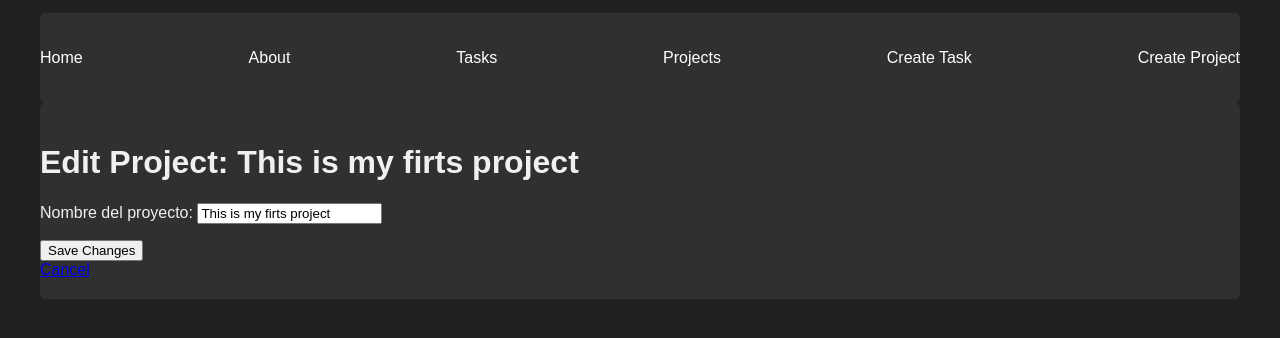
After one commit to juantadayunemi/djangoproyect, a Django app: page /projects/1/edit/ in a window 1280 px wide. The commit adds this page. Shown: the top 338 px of the page. Run offline with Django 5.2, Linux system fonts and the light colour scheme; data comes from the database, SQL or seed files in the repository; both versions use the stored data as it was after the commit.

Commit message:
edit proyect

```diff
--- a/myapp/forms.py
+++ b/myapp/forms.py
@@ -3,10 +3,16 @@ from turtle import title
 from typing import Required
 from urllib import request
 from django import forms
+from .models import Project
 
 class CreateNewTask(forms.Form):
     title = forms.CharField(label="Titulo de tarea", max_length=200)
     description = forms.CharField(label='Descripción de la tarea', widget=forms.Textarea, required=False)
 
-class CreateNewProject(forms.Form):
-    name = forms.CharField(label="Nombre del proyecto", max_length=200)
+class CreateNewProject(forms.ModelForm):
+    class Meta:
+        model = Project
+        fields = ['name']
+        labels = {
+            'name': "Nombre del proyecto"
+        }
--- a/myapp/templates/projects/detail.html
+++ b/myapp/templates/projects/detail.html
@@ -2,6 +2,12 @@
 
 {% block content %}
 <h1>{{project}}</h1>
+
+<button>
+    <a href="{% url 'edit_project' project.id %}">Edit</a>
+</button>
+
+<button>Delete</button>
 
 {% for task in tasks %}
 
--- /dev/null
+++ b/myapp/templates/projects/edit.html
@@ -0,0 +1,13 @@
+{% extends 'layouts/base.html' %}
+
+{% block content %}
+<h1>Edit Project: {{ project.name}}</h1>
+
+<form method="post">
+    {% csrf_token %}
+    {{ form.as_p }}
+    <button type="submit">Save Changes</button>
+</form>
+
+<a href="{% url 'project_detail' project.id %}">Cancel</a>
+{% endblock %}
--- a/myapp/urls.py
+++ b/myapp/urls.py
@@ -7,6 +7,7 @@ urlpatterns = [
     path('hello/<int:id>',views.hello, name="hello"),
     path('projects/',views.projects, name="projects"),
     path('projects/<int:id>',views.project_detail, name="project_detail"),
+    path('projects/<int:project_id>/edit/', views.edit_project, name='edit_project'),
     path('tasks/',views.tasks, name="tasks"),
     path('create_task/',views.create_task, name="create_task"),
     path('create_project/',views.create_project, name="create_project"),
--- a/myapp/views.py
+++ b/myapp/views.py
@@ -54,6 +54,7 @@ def create_task(request):
 
 
 def create_project(request):
+
     if request.method == 'GET':
         form = CreateNewProject()
         return render(request, 'projects/create_project.html', {'form': form})
@@ -72,8 +73,19 @@ def create_project(request):
 
 def project_detail(request, id):
     project = get_object_or_404(Project, id=id)
-    tasks = Task.objects.filter(project_id = id)
+    tasks  = Task.objects.filter(project_id=id)
     return render(request, 'projects/detail.html' , {
         'project' : project,
         'tasks': tasks
         })
+
+def edit_project(request, project_id):
+    project = get_object_or_404(Project, id=project_id)
+    if request.method == 'POST':
+        form = CreateNewProject(request.POST, instance=project)
+        if form.is_valid():
+            form.save()
+            return redirect('project_detail', id=project.id)
+    else:
+        form = CreateNewProject(instance=project)
+    return render(request, 'projects/edit.html', {'form': form, 'project': project})
```
Also changed, not shown: README.md, db.sqlite3, myapp/templates/layouts/base2.html (deleted).
